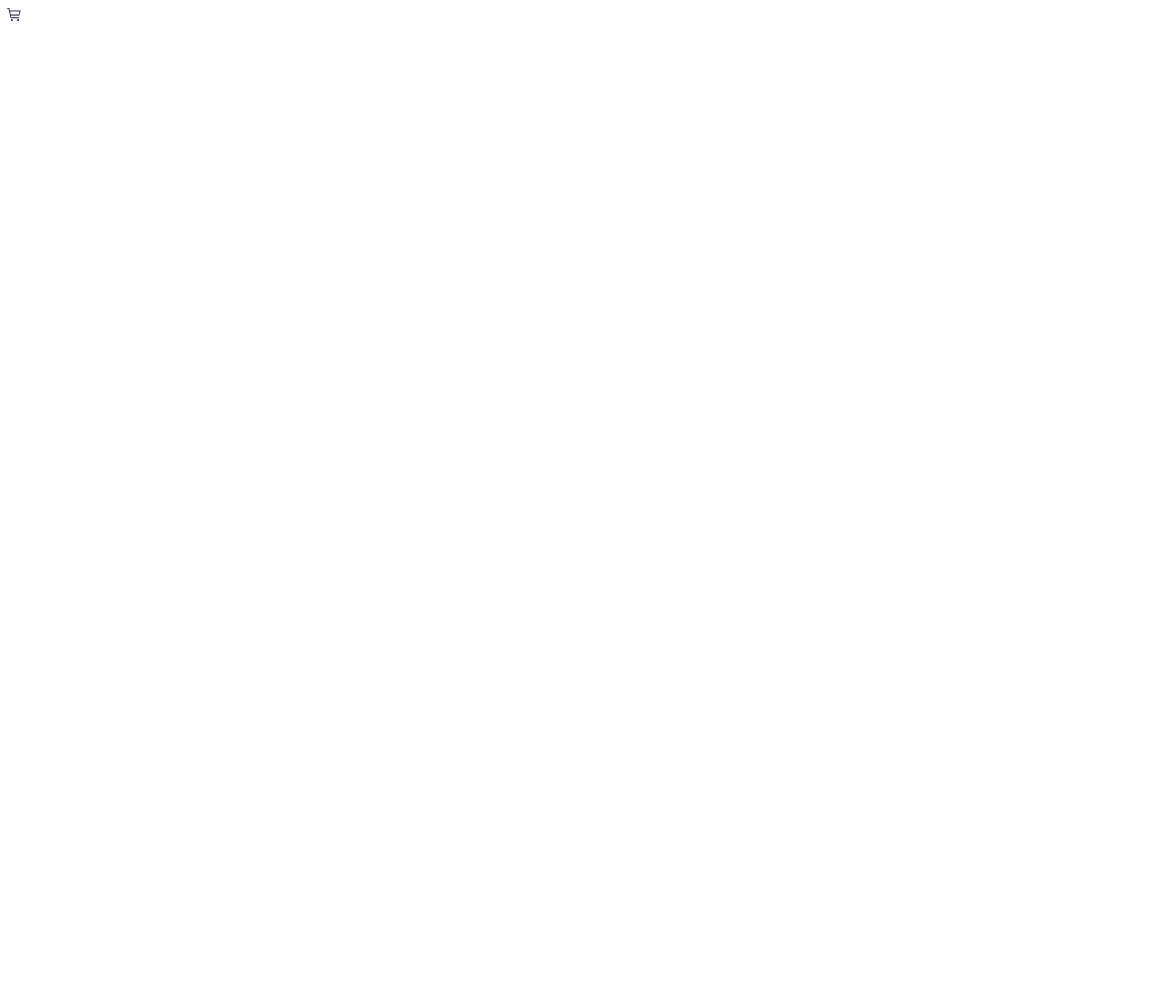
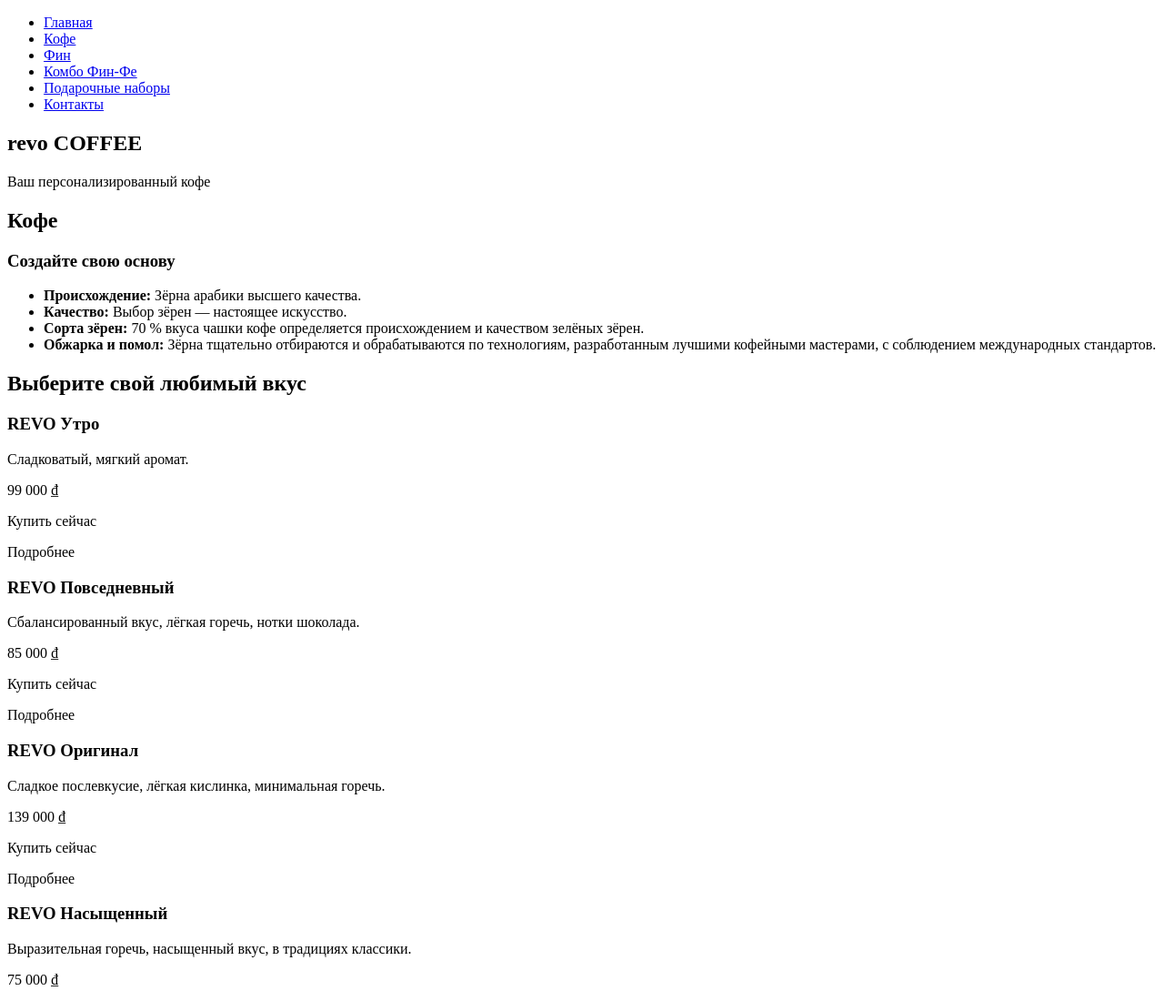
Before and after one commit to pushhok/second_p, a plain HTML site: page index.html in a window 1280 px wide. Shown: the top 1100 px of the page at 91% size. Before the commit the page ends 800 px from the top, so only its background shows below. Drawn offline with Linux system fonts and the light colour scheme.

```diff
--- a/index.html
+++ b/index.html
@@ -1,16 +1,106 @@
 <!DOCTYPE html>
 <html lang="ru">
 <head>
-    <meta charset="UTF-8">
-    <meta name="viewport" content="width=device-width, initial-scale=1.0">
-    <title>REVO</title>
-    <link rel="icon" href="assets/LOGO.png" type="image/x-icon">
+  <meta charset="UTF-8" />
+  <meta name="viewport" content="width=device-width, initial-scale=1.0" />
+  <title>revo COFFEE — Ваш персонализированный кофе</title>
+  <link rel="icon" type="image/x-icon" href="assets/LOGO.png" />
 </head>
+<body>
 
-<body>
-    <header>
-        <img src="assets/icons/shopping--cart.png" alt="Корзина">
+  <header>
+    <nav>
+      <ul>
+        <li><a href="#home">Главная</a></li>
+        <li><a href="#coffee">Кофе</a></li>
+        <li><a href="#phin">Фин</a></li>
+        <li><a href="#combo">Комбо Фин-Фе</a></li>
+        <li><a href="#giftset">Подарочные наборы</a></li>
+        <li><a href="#contact">Контакты</a></li>
+      </ul>
+    </nav>
+  </header>
 
-    </header>
+  <main>
+    <section id="home">
+      <h1>revo COFFEE</h1>
+      <p>Ваш персонализированный кофе</p>
+    </section>
+
+    <section id="coffee">
+      <h2>Кофе</h2>
+      <div class="coffee-base">
+        <h3>Создайте свою основу</h3>
+        <ul>
+          <li><strong>Происхождение:</strong> Зёрна арабики высшего качества.</li>
+          <li><strong>Качество:</strong> Выбор зёрен — настоящее искусство.</li>
+          <li><strong>Сорта зёрен:</strong> 70 % вкуса чашки кофе определяется происхождением и качеством зелёных зёрен.</li>
+          <li><strong>Обжарка и помол:</strong> Зёрна тщательно отбираются и обрабатываются по технологиям, разработанным лучшими кофейными мастерами, с соблюдением международных стандартов.</li>
+        </ul>
+      </div>
+    </section>
+
+    <section id="products">
+      <h2>Выберите свой любимый вкус</h2>
+
+      <article class="product">
+        <h3>REVO Утро</h3>
+        <p>Сладковатый, мягкий аромат.</p>
+        <p>99 000 ₫</p>
+        <p>Купить сейчас</p>
+        <p>Подробнее</p>
+      </article>
+
+      <article class="product">
+        <h3>REVO Повседневный</h3>
+        <p>Сбалансированный вкус, лёгкая горечь, нотки шоколада.</p>
+        <p>85 000 ₫</p>
+        <p>Купить сейчас</p>
+        <p>Подробнее</p>
+      </article>
+
+      <article class="product">
+        <h3>REVO Оригинал</h3>
+        <p>Сладкое послевкусие, лёгкая кислинка, минимальная горечь.</p>
+        <p>139 000 ₫</p>
+        <p>Купить сейчас</p>
+        <p>Подробнее</p>
+      </article>
+
+      <article class="product">
+        <h3>REVO Насыщенный</h3>
+        <p>Выразительная горечь, насыщенный вкус, в традициях классики.</p>
+        <p>75 000 ₫</p>
+        <p>Купить сейчас</p>
+        <p>Подробнее</p>
+      </article>
+    </section>
+
+    <section id="giftset">
+      <h2>Лучший подарок лучшему другу</h2>
+      <article>
+        <h3>Подарочный набор «Вьетнамский кофе в финке»</h3>
+        <p>Идеальный подарок для ценителей кофе. Зёрна тщательно отобраны компанией Revo, обжарены и помолоты по уникальным технологиям, заимствованным у известных мастеров, с любовью и страстью к кофе. Каждая чашка — настоящее произведение, созданное специально для вас.</p>
+        <ul>
+          <li><strong>Сорт зёрен:</strong> Fine Robusta Blend</li>
+          <li><strong>Объём заварки:</strong> 700–800 мл</li>
+        </ul>
+        <p>285 000 ₫</p>
+        <p>Купить сейчас</p>
+        <p>Подробнее</p>
+      </article>
+    </section>
+
+    <section id="combo">
+      <h2>Ваш персонализированный кофе</h2>
+      <h3>Комбо «Фин-Фе»</h3>
+    </section>
+  </main>
+
+  <footer id="contact">
+    <p>© 2025 revo COFFEE. Все права защищены.</p>
+    <p>Свяжитесь с нами</p>
+  </footer>
+
 </body>
 </html>
```
Also changed, not shown: assets/icons/IC (1).png (added), assets/icons/IC (2).png (added), assets/icons/IC (3).png (added), assets/icons/IC_Mountain.png (added), assets/icons/IC_coffee.png (added), assets/icons/Shopping--cart.png (deleted), assets/icons/ic.png (added), assets/icons/shopping-cart-3.png (added), assets/img/IMAGE (2).png (added), assets/img/IMAGE (3).png (added), assets/img/IMAGE.png (added), assets/img/Right Image.png (added), assets/img/banner.png (added), assets/img/image (1).png (added), 4 more files.
